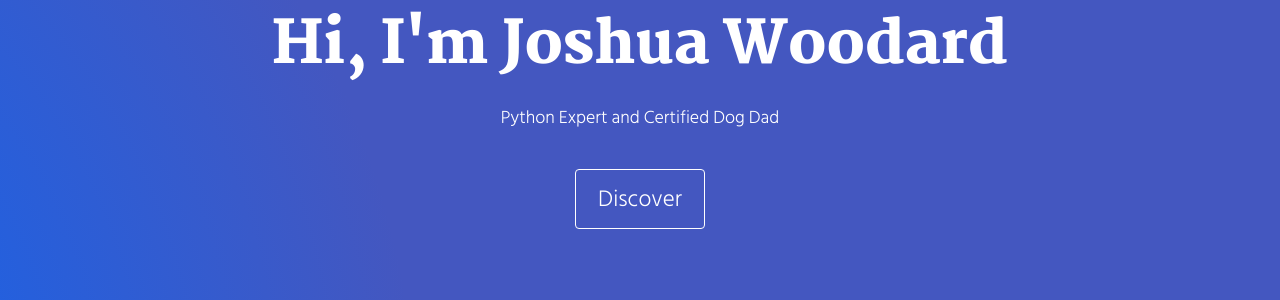
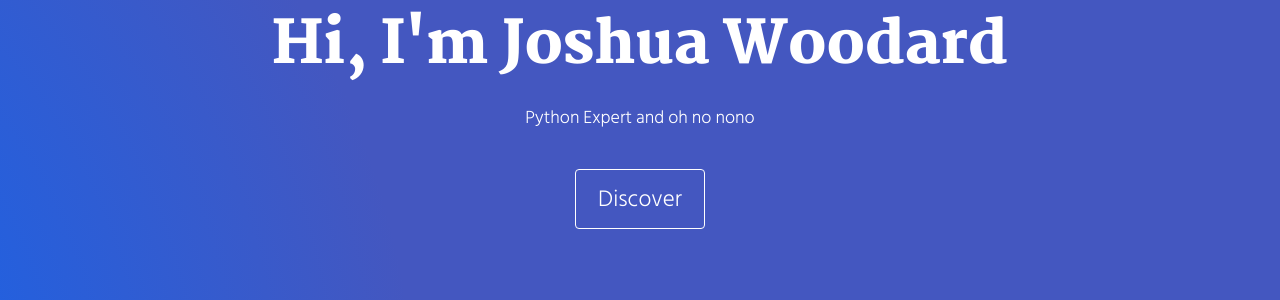
Before and after one commit to Evanrue/portfo, a Flask app: page / in a window 1280 px wide. Shown: the part 202-502 px from the top of the page. Run offline with Flask 2, Linux system fonts and the light colour scheme; parts of the project's set-up code (start-up, migrations or seed data) failed here and were passed over; some libraries are stand-ins or nearby versions.

Commit message:
Update index.html

```diff
--- a/templates/index.html
+++ b/templates/index.html
@@ -63,7 +63,7 @@
       <div class="row">
         <div class="col-xs-12">
           <h1>Hi, I'm Joshua Woodard</h1>
-          <p>Python Expert and Certified Dog Dad</p>
+          <p>Python Expert and oh no nono</p>
           <br>
           <a href="./project.html" class="btn btn-default btn-lg" title="">Discover</a>
         </div>
```
